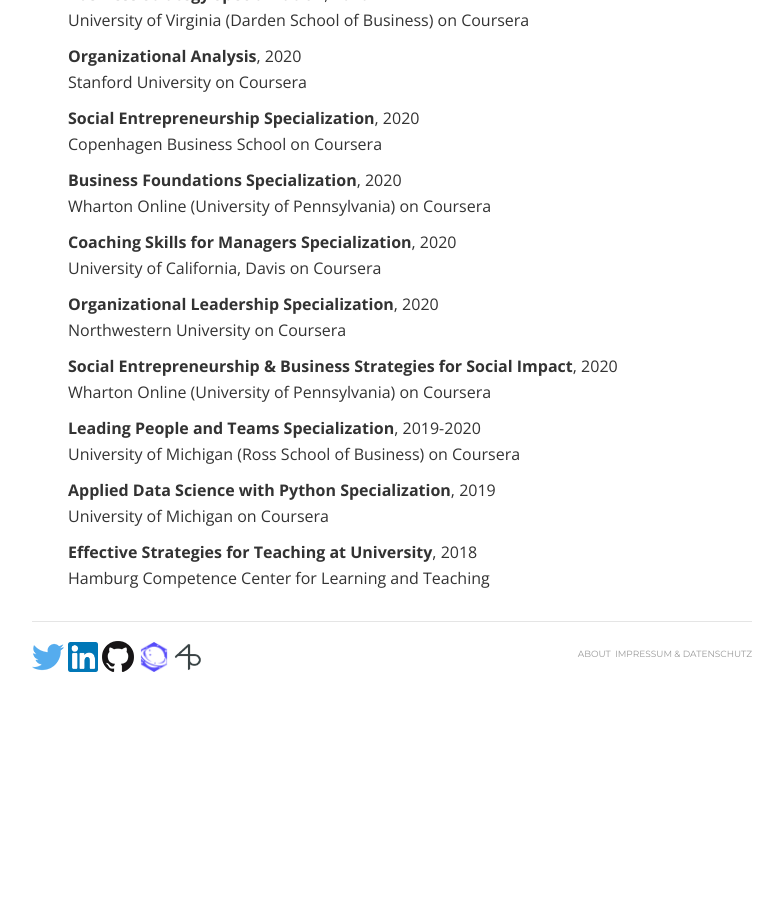
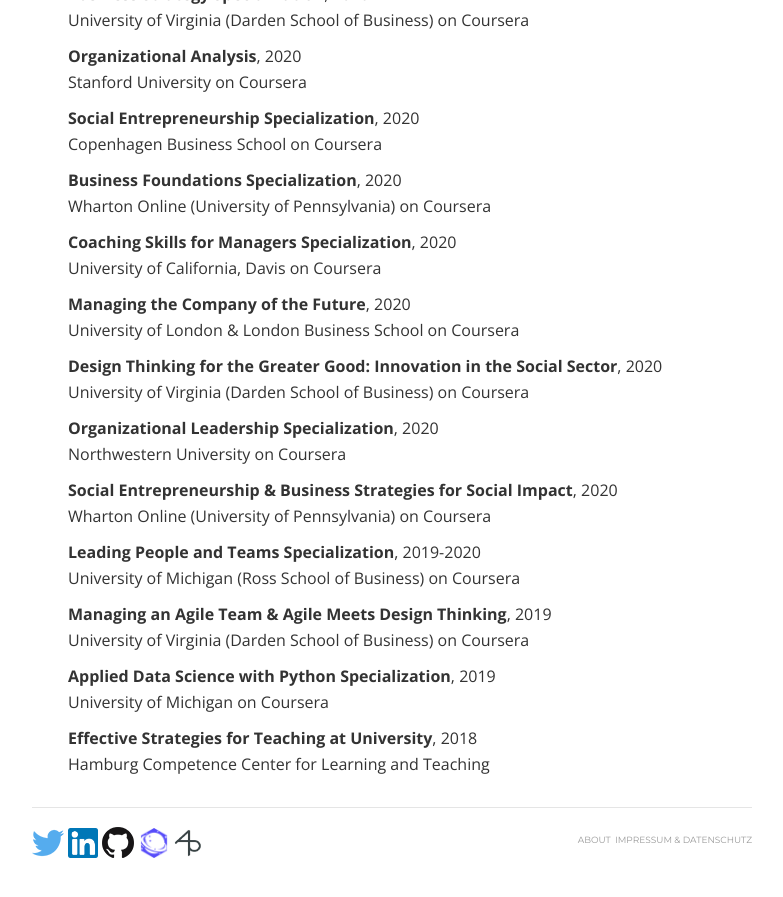
Before and after one commit to lhehnke/lhehnke.github.io, a Jekyll site: the page built from cv/index.html, in a window 1280 px wide and 900 px high, scrolled down 2488 px. Shown: the top 897 px of the window, without its empty margins (248-1031 px from the left). Built offline with Jekyll 4.4.1, drawn with Linux system fonts in a browser that asks for light colours; nearby versions of some CDN libraries; before the commit the page ends 3202 px from its top, so only the background shows below that.

Commit message:
Update certificates

```diff
--- a/cv/index.html
+++ b/cv/index.html
@@ -142,11 +142,11 @@
    <p><strong>Coaching Skills for Managers Specialization</strong>, 2020<br>
 				University of California, Davis on Coursera</p>
 
-<!--    <p><strong>Managing the Company of the Future</strong>, 2020<br>
-				University of London & London Business School on Coursera</p> -->
+    <p><strong>Managing the Company of the Future</strong>, 2020<br>
+				University of London & London Business School on Coursera</p>
 
- <!--   <p><strong>Design Thinking for the Greater Good: Innovation in the Social Sector</strong>, 2020<br>
-				University of Virginia (Darden School of Business) on Coursera</p>	-->
+    <p><strong>Design Thinking for the Greater Good: Innovation in the Social Sector</strong>, 2020<br>
+				University of Virginia (Darden School of Business) on Coursera</p>
 
  <!--   <p><strong>New Models of Business in Society</strong>, 2020<br>
 				University of Virginia (Darden School of Business) on Coursera</p> -->
@@ -160,8 +160,8 @@
     <p><strong>Leading People and Teams Specialization</strong>, 2019-2020<br>
 				University of Michigan (Ross School of Business) on Coursera</p>
 
-<!--    <p><strong>Managing an Agile Team & Agile Meets Design Thinking</strong>, 2019<br>
-				University of Virginia (Darden School of Business) on Coursera</p> -->
+    <p><strong>Managing an Agile Team & Agile Meets Design Thinking</strong>, 2019<br>
+				University of Virginia (Darden School of Business) on Coursera</p>
 
     <p><strong>Applied Data Science with Python Specialization</strong>, 2019<br>
 				University of Michigan on Coursera</p>
```
